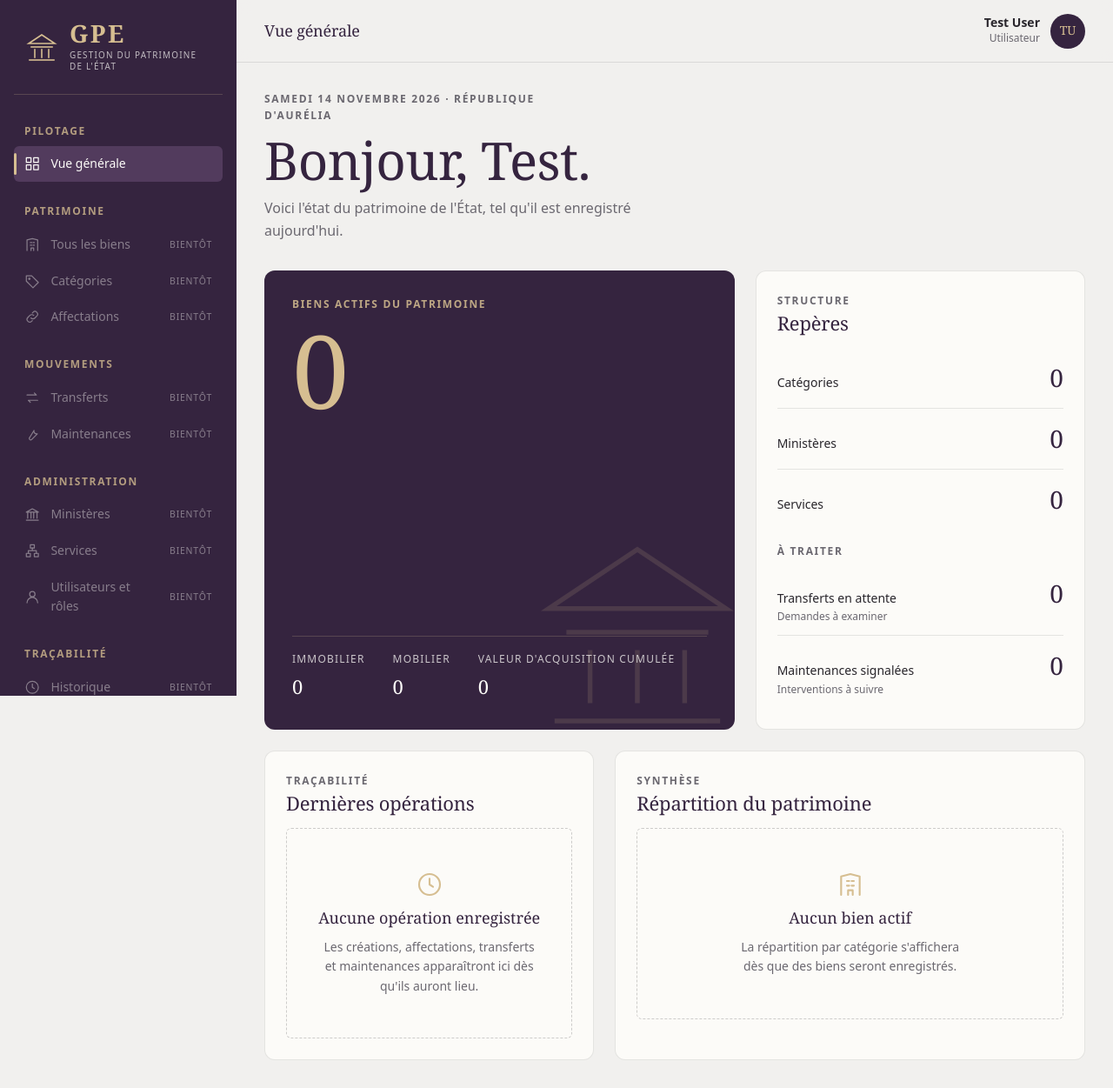
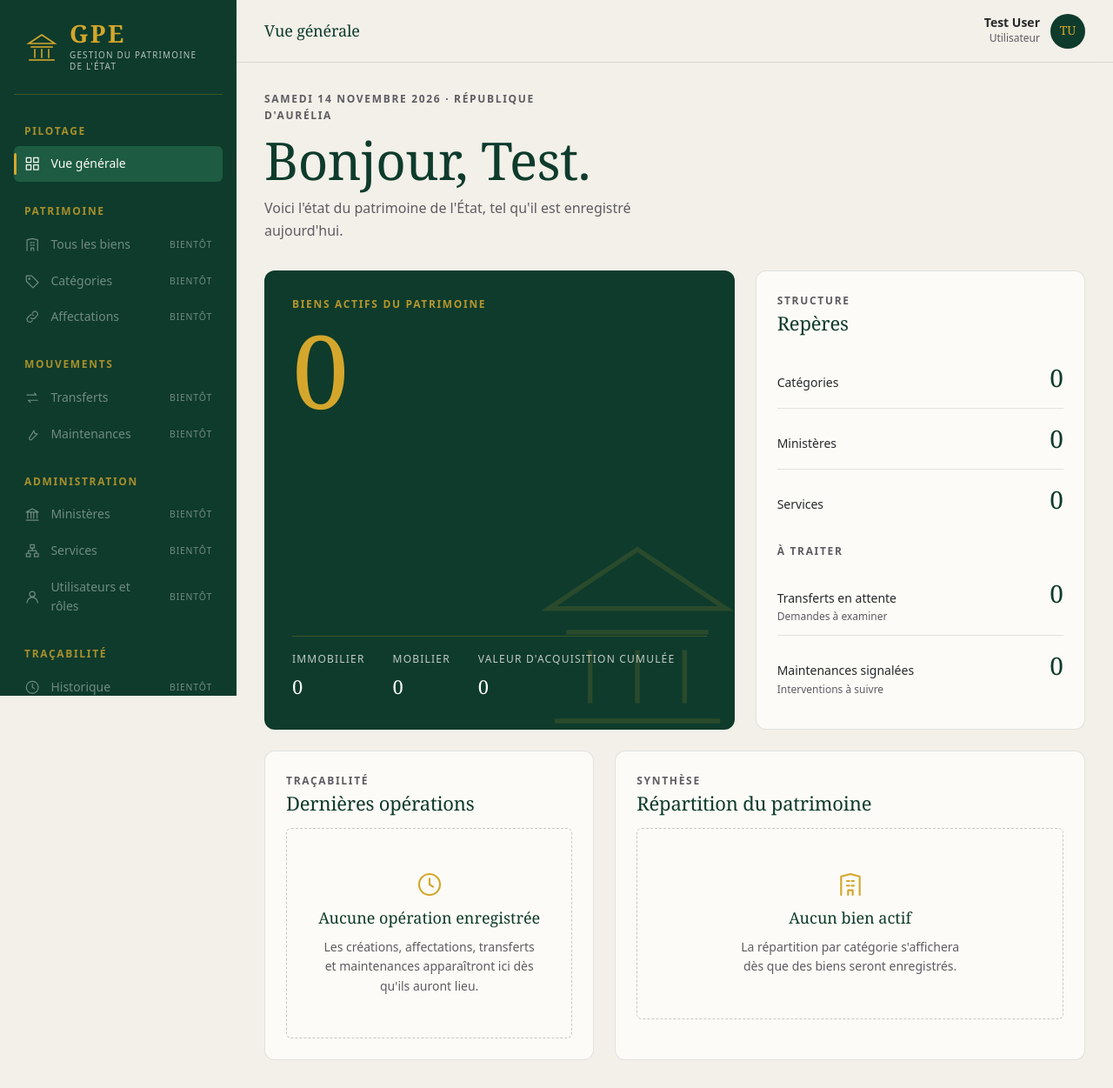
Before and after one commit to rovana-0412/GPE, a Laravel app: page /tableau-de-bord in a window 1280 px wide. Shown: the whole page at 87% size. Run offline with Laravel 12, Linux system fonts and the light colour scheme; a user stored in the database is signed in; data comes from the database, SQL or seed files in the repository; data that the repository does not hold is empty; style sheets or scripts are compiled from the project's sources.

Commit message:
Design Togo: palette vert/or/rouge, sidebar, tableaux, formulaires et badges

```diff
--- a/application/resources/css/gpe/dashboard.css
+++ b/application/resources/css/gpe/dashboard.css
@@ -22,7 +22,7 @@
     background: var(--color-primary);
     color: var(--color-surface);
 }
-.hero-stat .eyebrow { color: color-mix(in srgb, var(--champagne) 85%, transparent); }
+.hero-stat .eyebrow { color: color-mix(in srgb, var(--or) 85%, transparent); }
 .hero-stat__value {
     margin: var(--space-4) 0;
     font-family: var(--font-display);
@@ -64,12 +64,12 @@
 .ledger__row dt { font-size: var(--text-sm); }
 .ledger__row small { display: block; color: var(--color-text-muted); font-size: var(--text-xs); }
 .ledger__row dd { margin: 0; font-family: var(--font-display); font-size: var(--text-2xl); color: var(--color-primary); }
-.ledger__row.is-alert dd { color: var(--color-action); }
+.ledger__row.is-alert dd { color: var(--color-danger); }
 .ledger__sep { margin: var(--space-4) 0 var(--space-1); }
 
 .split { display: flex; height: 0.75rem; border-radius: 99px; overflow: hidden; background: var(--color-border); }
 .split__part--immobilier { background: var(--color-primary); }
-.split__part--mobilier   { background: color-mix(in srgb, var(--prune) 55%, var(--perle)); }
+.split__part--mobilier   { background: color-mix(in srgb, var(--or) 72%, var(--perle)); }
 .split-legend { display: flex; flex-wrap: wrap; gap: var(--space-5); margin: var(--space-3) 0 var(--space-5); font-size: var(--text-sm); }
 .split-legend i { display: inline-block; width: 0.65rem; height: 0.65rem; margin-right: var(--space-2); border-radius: 50%; }
 
@@ -78,7 +78,7 @@
 .bars li { display: grid; grid-template-columns: minmax(7rem, 14rem) 1fr 2rem; gap: var(--space-3); align-items: center; font-size: var(--text-sm); }
 .bar { height: 0.5rem; border-radius: 99px; background: var(--color-border); overflow: hidden; }
 .bar > span { display: block; height: 100%; width: var(--w); background: var(--bar, var(--color-primary)); }
-.bar--mobilier { --bar: color-mix(in srgb, var(--prune) 55%, var(--perle)); }
+.bar--mobilier { --bar: color-mix(in srgb, var(--or) 72%, var(--perle)); }
 .bars b { text-align: right; font-weight: 600; }
 
 .timeline { position: relative; list-style: none; padding: 0; margin: 0; }
--- a/application/resources/css/gpe/layout.css
+++ b/application/resources/css/gpe/layout.css
@@ -30,7 +30,7 @@
 .nav-group__title {
     padding: 0 var(--space-3);
     margin-bottom: var(--space-2);
-    color: color-mix(in srgb, var(--champagne) 78%, transparent);
+    color: color-mix(in srgb, var(--or) 78%, transparent);
 }
 
 .nav-item {
@@ -47,7 +47,7 @@
 }
 
 a.nav-item:hover {
-    background: color-mix(in srgb, var(--prune) 55%, transparent);
+    background: color-mix(in srgb, var(--vert-moyen) 55%, transparent);
     color: var(--ecru);
 }
 
@@ -165,7 +165,7 @@ a.nav-item:hover {
         position: fixed;
         inset: 0;
         z-index: 30;
-        background: color-mix(in srgb, var(--aubergine) 55%, transparent);
+        background: color-mix(in srgb, var(--vert-fonce) 55%, transparent);
     }
 
     .menu-toggle { display: grid; }
--- a/application/resources/css/gpe/tokens.css
+++ b/application/resources/css/gpe/tokens.css
@@ -1,43 +1,45 @@
 /* ==========================================================================
-   GPE - Tokens de design "Heritage & Modernite"
+   GPE - Tokens de design "Patrimoine National" (Togo)
+   Palette institutionnelle : vert profond dominant, or secondaire,
+   rouge reserve aux alertes et actions sensibles, fonds clairs.
    Source unique de verite : couleurs, typographie, espacements.
    ========================================================================== */
 
 :root {
-    /* ---- Palette de marque (imposee) ---------------------------------- */
-    --aubergine:   #35243F;
-    --prune:       #523B5D;
-    --champagne:   #D6BE91;
-    --terracotta:  #B96852;
-    --perle:       #F1F0EE;
-    --ecru:        #FCFBF8;
-    --anthracite:  #29262C;
-    --gris-doux:   #85818A;
-    --rouge-doux:  #B94D55;
-    --vert-doux:   #477B62;
+    /* ---- Palette nationale (imposee) --------------------------------- */
+    --vert-fonce:  #0E3B2C;   /* vert profond : dominant, sidebar, titres */
+    --vert-moyen:  #1D5C42;   /* vert institutionnel : navigation, actions */
+    --vert-doux:   #3E7C59;   /* vert clair : succes, etats positifs */
+    --or:          #D4A72C;   /* or : secondaire, accents, chiffres */
+    --or-clair:    #EBD9A0;   /* or pale : derives, fonds dorés discrets */
+    --rouge:       #B23A2E;   /* rouge : alertes, suppressions, sensible */
+    --encre:       #26292B;   /* texte principal */
+    --perle:       #F2F0E8;   /* fond clair chaud */
+    --ecru:        #FCFBF7;   /* surfaces, cartes */
+    --gris-doux:   #6E6A72;   /* texte secondaire */
 
     /* ---- Roles semantiques (a utiliser dans les composants) ----------- */
     --color-bg:        var(--perle);
     --color-surface:   var(--ecru);
-    --color-text:      var(--anthracite);
-    --color-primary:   var(--aubergine);
-    --color-nav:       var(--prune);
-    --color-accent:    var(--champagne);
-    --color-action:    var(--terracotta);
-    --color-danger:    var(--rouge-doux);
+    --color-text:      var(--encre);
+    --color-primary:   var(--vert-fonce);
+    --color-nav:       var(--vert-moyen);
+    --color-accent:    var(--or);
+    --color-action:    var(--vert-moyen);
+    --color-danger:    var(--rouge);
     --color-success:   var(--vert-doux);
 
     /* Gris doux assombri pour une meilleure lisibilite (contraste WCAG AA) */
-    --color-text-muted: color-mix(in srgb, var(--gris-doux) 72%, var(--anthracite));
+    --color-text-muted: color-mix(in srgb, var(--gris-doux) 78%, var(--encre));
 
     /* ---- Derives (melanges de la palette, aucune nouvelle teinte) ----- */
-    --color-border:        color-mix(in srgb, var(--anthracite) 11%, transparent);
-    --color-border-strong: color-mix(in srgb, var(--anthracite) 22%, transparent);
-    --color-action-hover:  color-mix(in srgb, var(--terracotta) 85%, black);
-    --color-danger-soft:   color-mix(in srgb, var(--rouge-doux) 12%, var(--ecru));
+    --color-border:        color-mix(in srgb, var(--encre) 12%, transparent);
+    --color-border-strong: color-mix(in srgb, var(--encre) 24%, transparent);
+    --color-action-hover:  color-mix(in srgb, var(--vert-moyen) 82%, black);
+    --color-danger-soft:   color-mix(in srgb, var(--rouge) 10%, var(--ecru));
     --color-success-soft:  color-mix(in srgb, var(--vert-doux) 12%, var(--ecru));
-    --color-accent-soft:   color-mix(in srgb, var(--champagne) 28%, var(--ecru));
-    --color-nav-line:      color-mix(in srgb, var(--champagne) 22%, transparent);
+    --color-accent-soft:   color-mix(in srgb, var(--or) 26%, var(--ecru));
+    --color-nav-line:      color-mix(in srgb, var(--or) 24%, transparent);
 
     /* ---- Typographie --------------------------------------------------- */
     --font-display: 'Fraunces Variable', Georgia, 'Times New Roman', serif;
@@ -68,8 +70,8 @@
     --radius-md: 6px;
     --radius-lg: 12px;
 
-    --shadow-sm: 0 1px 2px color-mix(in srgb, var(--aubergine) 8%, transparent);
-    --shadow-md: 0 8px 24px color-mix(in srgb, var(--aubergine) 10%, transparent);
+    --shadow-sm: 0 1px 2px color-mix(in srgb, var(--vert-fonce) 8%, transparent);
+    --shadow-md: 0 8px 24px color-mix(in srgb, var(--vert-fonce) 12%, transparent);
 
     /* ---- Mise en page -------------------------------------------------- */
     --sidebar-width: 17rem;
```
Also changed, not shown: application/resources/css/gpe/components.css (+127 -1 lines).
